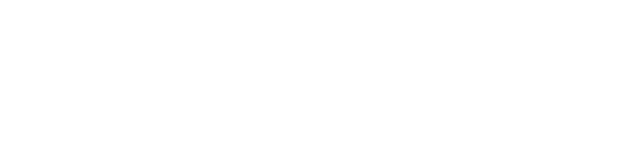
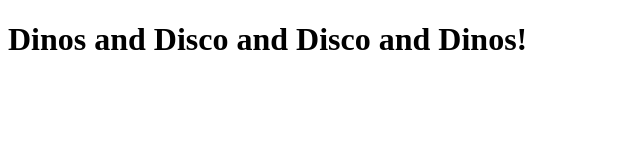
Before and after one commit to discodino/discodino.github.io, a plain HTML site: page index.html in a window 1280 px wide. Shown: the whole page, without its empty margins (0-640 px from the left). Drawn offline with Linux system fonts and the light colour scheme.

Commit message:
Add words.

```diff
--- a/index.html
+++ b/index.html
@@ -2,9 +2,9 @@
 <html>
   <head>
     <meta charset="utf-8">
-    <title></title>
+    <title>Disco Dinos!</title>
   </head>
   <body>
-
+    <h1>Dinos and Disco and Disco and Dinos!</h1>
   </body>
 </html>
```
